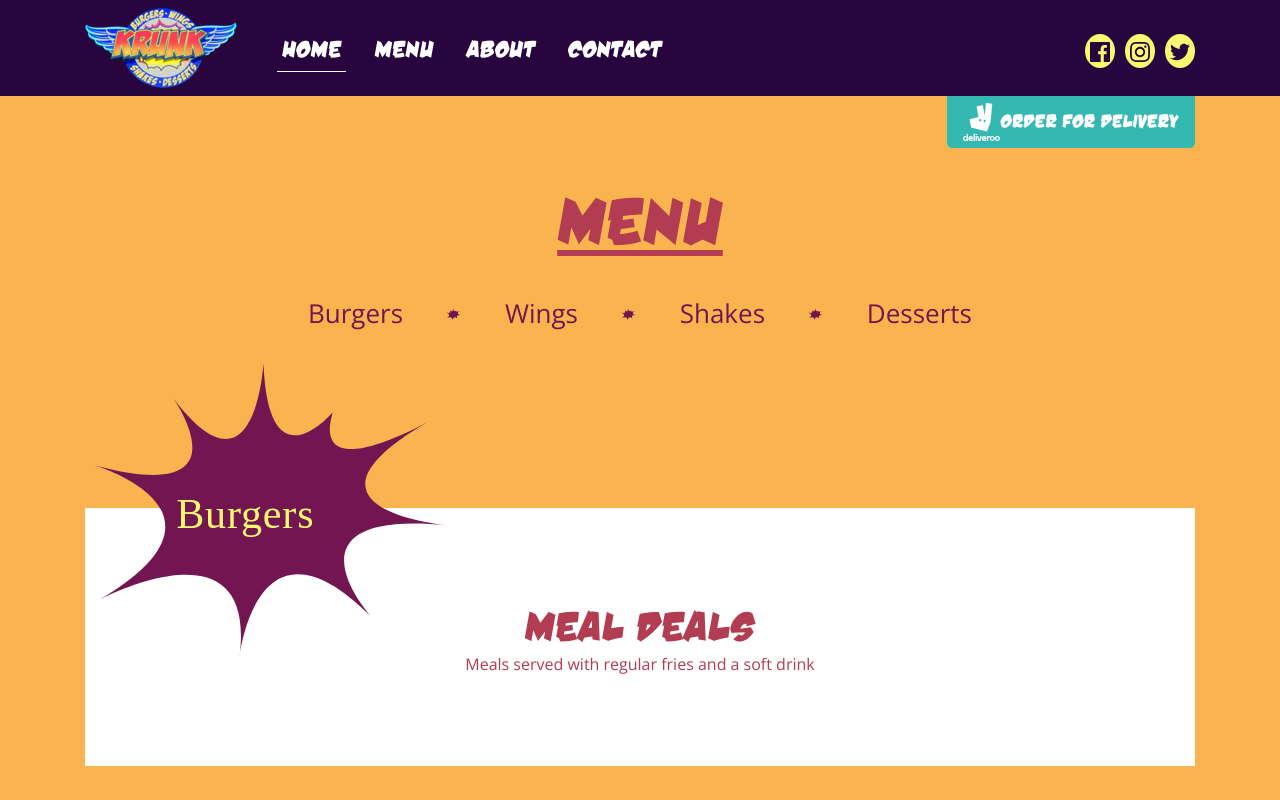
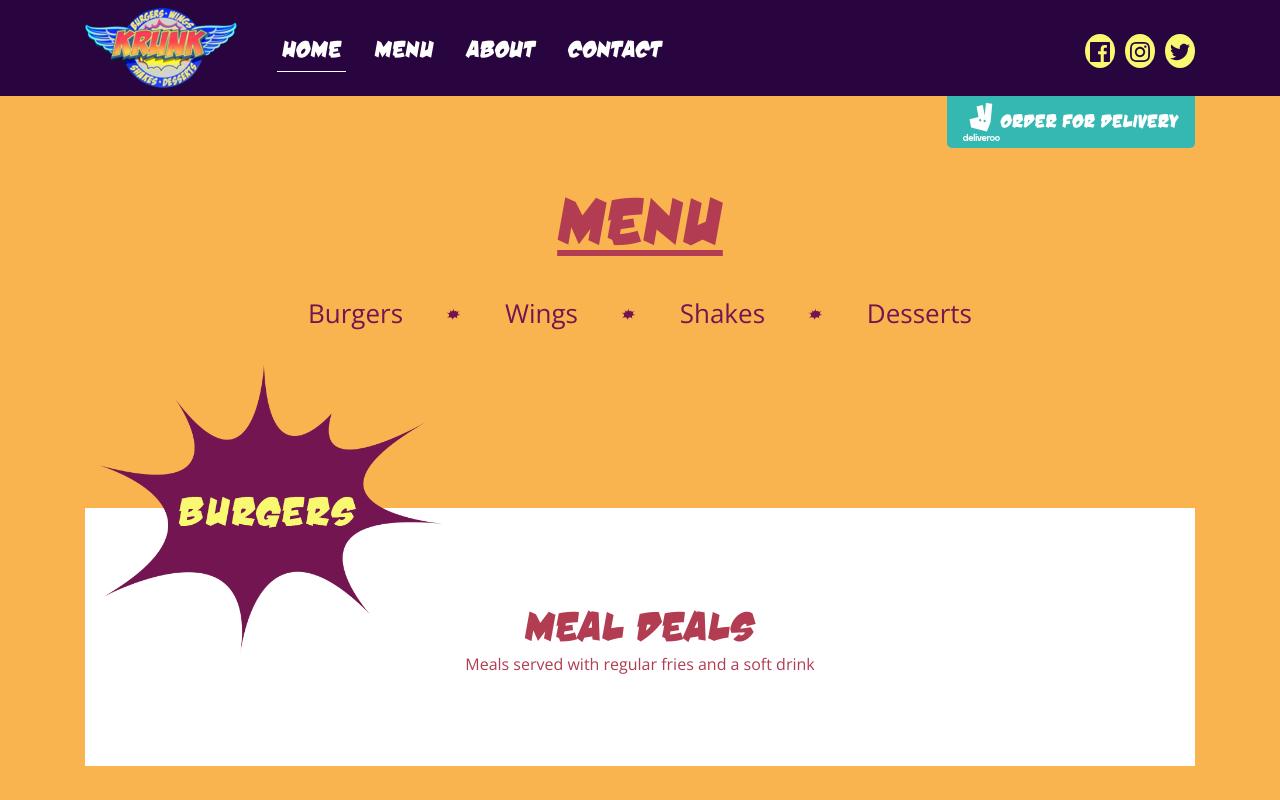
Before and after one commit to iamcstlouis/krunk-burgers-site, a Vue app: page /menu in a window 1280 px wide. Shown: the top 800 px of the page. Built offline with nearby package versions, Linux system fonts and the light colour scheme.

Commit message:
Changes the burger hdr image in the MenuHdrs component

```diff
--- a/src/components/MenuHdrs.vue
+++ b/src/components/MenuHdrs.vue
@@ -1,7 +1,7 @@
 <template>
   <div class="menu-hdr">
     <div class="content-wrapper">
-      <img src="./../assets/burgers-splat.svg" alt class="menu-hdr-graphic" />
+      <img src="./../assets/burgers-splat.png" alt class="menu-hdr-graphic" />
     </div>
   </div>
 </template>
```
Also changed, not shown: src/assets/burgers-splat.png (added), src/assets/burgers-splat.svg.
